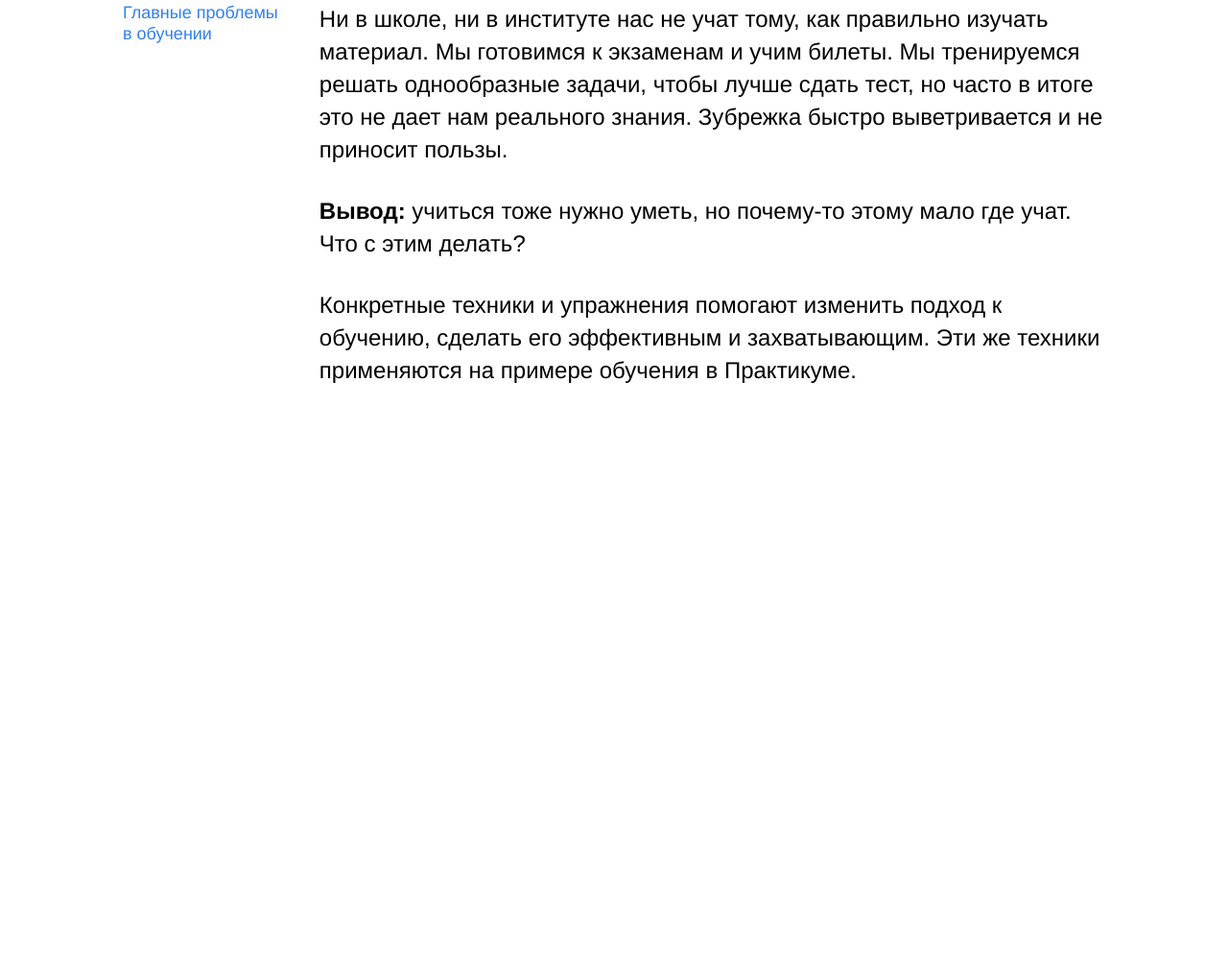
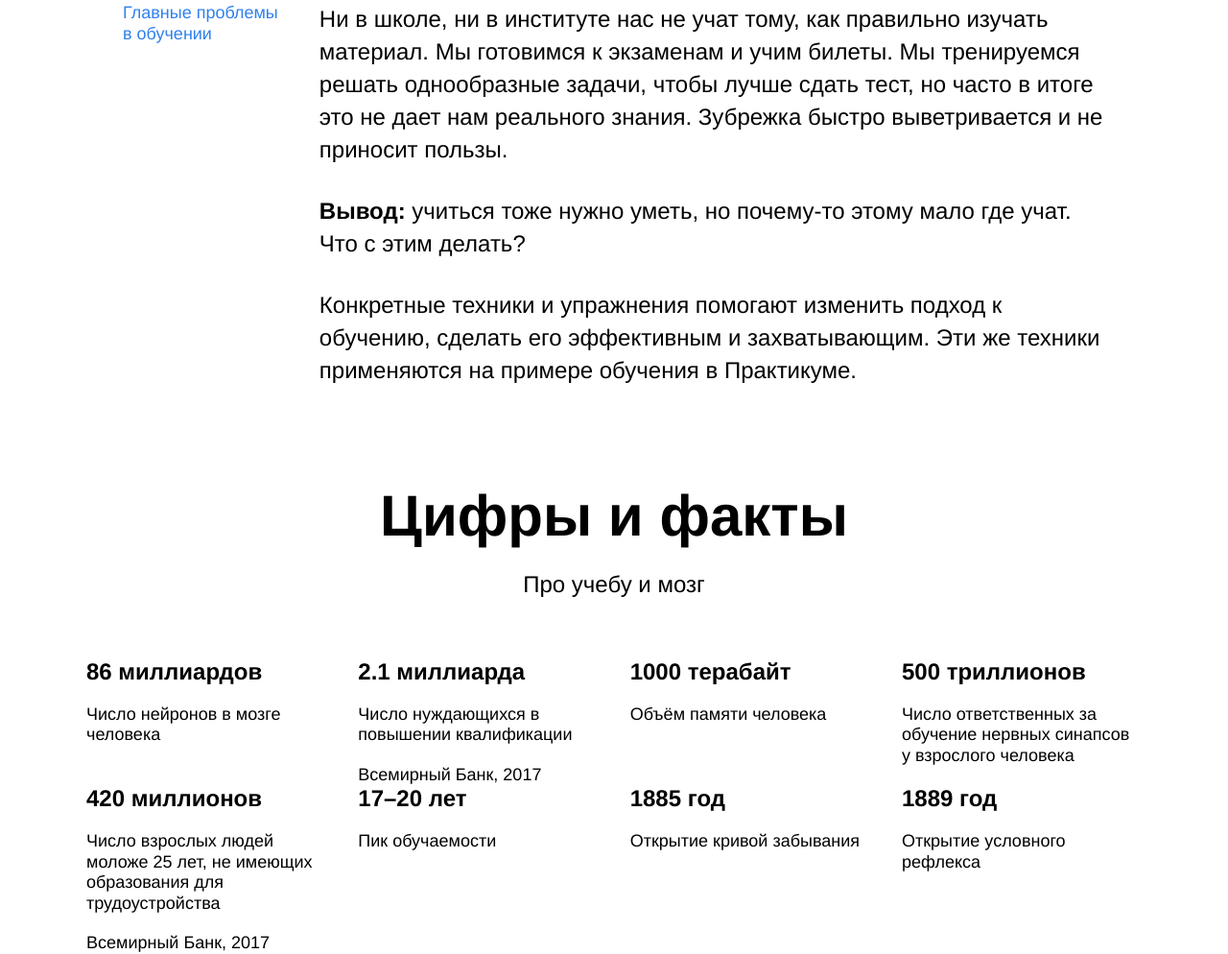
Before and after one commit to HikkaTown/how-to-learn, a plain HTML site: page index.html in a window 1280 px wide. Shown: the part 853-1847 px from the top of the page at 96% size. Before the commit the page ends 1356 px from the top, so only its background shows below. Drawn offline with Linux system fonts and the light colour scheme.

Commit message:
доделать digits

```diff
--- a/index.html
+++ b/index.html
@@ -47,6 +47,80 @@
       </section>
 
       <section class="digits">
+        <h2 class="section__title">Цифры и факты</h2>
+        <p class="section__subtitle">Про учебу и мозг</p>
+        <div class="table">
+          <div class="table__cell">
+            <p class="table__heading">
+              86 миллиардов
+            </p>
+            <p class="table__text">
+              Число нейронов в мозге человека
+            </p>
+          </div>
+          <div class="table__cell">
+            <p class="table__heading">
+              2.1 миллиарда
+            </p>
+            <p class="table__text">
+              Число нуждающихся в повышении квалификации
+            </p>
+            <p class="table__text">
+              Всемирный Банк, 2017
+            </p>
+          </div>
+          <div class="table__cell">
+            <p class="table__heading">
+              1000 терабайт
+            </p>
+            <p class="table__text">
+              Объём памяти человека
+            </p>
+          </div>
+          <div class="table__cell">
+            <p class="table__heading">
+              500 триллионов
+            </p>
+            <p class="table__text">
+              Число ответственных за обучение нервных синапсов у взрослого человека
+            </p>
+          </div>
+          <div class="table__cell">
+            <p class="table__heading">
+              420 миллионов
+            </p>
+            <p class="table__text">
+              Число взрослых людей моложе 25 лет, не имеющих образования для трудоустройства
+            </p>
+            <p class="table__text">
+              Всемирный Банк, 2017
+            </p>
+          </div>
+          <div class="table__cell">
+            <p class="table__heading">
+              17–20 лет
+            </p>
+            <p class="table__text">
+              Пик обучаемости
+            </p>
+          </div>
+          <div class="table__cell">
+            <p class="table__heading">
+              1885 год
+            </p>
+            <p class="table__text">
+              Открытие кривой забывания
+            </p>
+          </div>
+          <div class="table__cell">
+            <p class="table__heading">
+              1889 год
+            </p>
+            <p class="table__text">
+              Открытие условного рефлекса
+            </p>
+          </div>
+        </div>
       </section>
 
       <section class="feynman">
--- a/styles/style.css
+++ b/styles/style.css
@@ -18,6 +18,7 @@
   height: 100vh;
   min-height: 600px;
   max-height: 756px;
+  background-color: #f2f2f2;
   /* выше установили ограничения для секции */
   display: flex;
   flex-direction: column;
@@ -82,6 +83,11 @@
   right: 0;
 }
 
+/* Section description */
+
+/* .description {
+  padding: 100px 0; В данном случаее можно ли сделать так?
+} */
 
 .two-columns {
   width: 80%;
@@ -101,7 +107,7 @@
 
 .two-columns__main-text {
   width: 80%;
-  /* min-width: 764px; */
+  min-width: 784px;
 }
 
 .two-columns__paragraph {
@@ -118,6 +124,63 @@
   font-weight: 600;
 }
 
+
+/* section digits */
+
+.section__title {
+  line-height: 1.15;
+  font-size: 60px;
+  font-weight: bold;
+  width: 60%;
+  margin: 0 auto 20px;
+  text-align: center;
+
+}
+
+.section__subtitle {
+  line-height: 34px;
+  font-size: 24px;
+  font-weight: 400;
+  width: 60%;
+  margin: 0 auto 60px;
+  text-align: center;
+}
+
+.table {
+  width: 1100px;
+  margin: 0 auto;
+  display: flex;
+  justify-content: space-between;
+  flex-wrap: wrap;
+}
+
+.table__cell {
+  width: 250px;
+}
+
+.table__heading {
+  line-height: 1.15;
+  font-size: 24px;
+  font-weight: 600;
+  margin-bottom: 20px;
+}
+
+.table__text {
+  line-height: 1.2;
+  font-size: 18px;
+  font-weight: normal;
+  margin-bottom: 20px;
+}
+
+.table__text:last-of-type {
+  margin-bottom: 0;
+}
+
+
+
+
+
+
 /* и элемента с модификатором вида ключ-значение */
 .table__cell_theme_dark {
   width: 200px;
```
